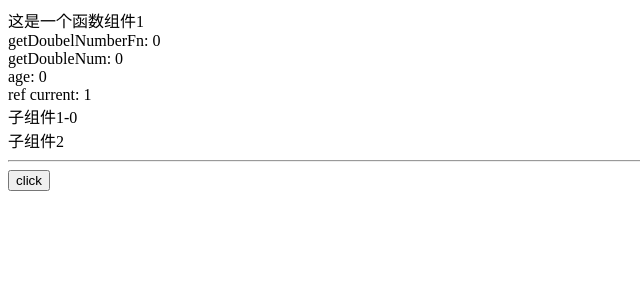
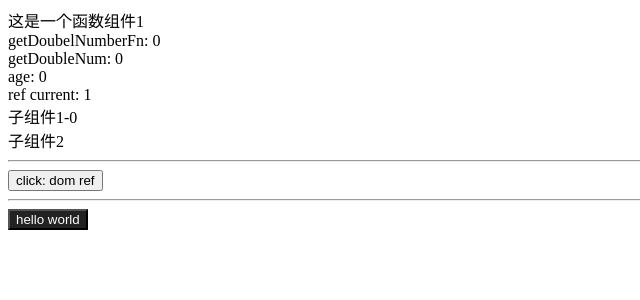
Before and after one commit to zzcandor/react-js-tutorial, a React (Create React App) app: page / in a window 1280 px wide. Shown: the top 300 px of the page, without its empty margins (0-640 px from the left). Built offline with nearby package versions, Linux system fonts and the light colour scheme.

Commit message:
2 files modified, 1 added

```diff
--- a/src/App.js
+++ b/src/App.js
@@ -2,6 +2,7 @@ import React from "react";
 import "./style.css";
 import StateFunction from "./components/StateFunction";
 import UseRef from "./components/UseRef";
+import UseContextDemo from "./components/UseContextDemo";
 
 export default function App() {
   return (
@@ -9,6 +10,8 @@ export default function App() {
       <StateFunction />
       <hr />
       <UseRef />
+      <hr />
+      <UseContextDemo />
     </div>
   );
 }
--- /dev/null
+++ b/src/components/UseContextDemo.js
@@ -0,0 +1,39 @@
+import React, { useContext } from "react";
+
+const Themes = {
+  light: {
+    foreground: "#000",
+    background: "#eee"
+  },
+  dark: {
+    foreground: "#fff",
+    background: "#222"
+  }
+};
+// 创建Context.context 相当于vue 里面provide
+const ThemeContext = React.createContext(Themes.light);
+function ThemeButton() {
+  const theme = useContext(ThemeContext);
+  return (
+    <button style={{ background: theme.background, color: theme.foreground }}>
+      hello world
+    </button>
+  );
+}
+
+function ToolBar() {
+  return (
+    <div>
+      <ThemeButton />
+    </div>
+  );
+}
+
+function App() {
+  return (
+    <ThemeContext.Provider value={Themes.dark}>
+      <ToolBar />
+    </ThemeContext.Provider>
+  );
+}
+export default App;
--- a/src/components/UseRef.js
+++ b/src/components/UseRef.js
@@ -1,13 +1,13 @@
 import React, { useRef, useEffect } from "react";
 function UseRef() {
-  // DOM ref。ref 既可以定义DOM ref，也可以定义变量ref
+  // DOM ref。ref 既可以定义DOM ref，也可以定义变量ref。用法和vue3 ref一样
   const btnRef = useRef(null);
   useEffect(() => {
     console.log(btnRef.current);
   }, []);
   return (
     <div>
-      <button ref={btnRef}> click</button>
+      <button ref={btnRef}> click: dom ref</button>
     </div>
   );
 }
```
